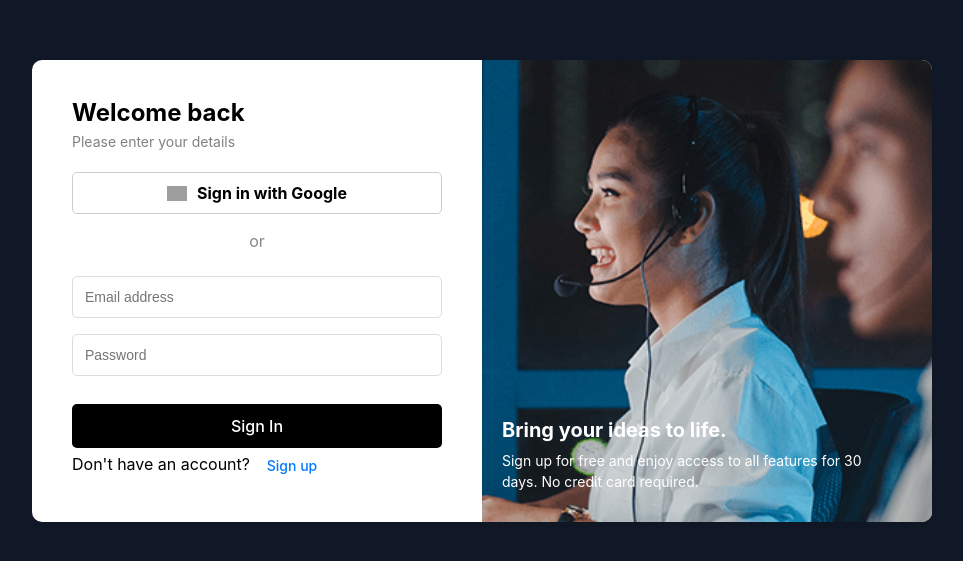
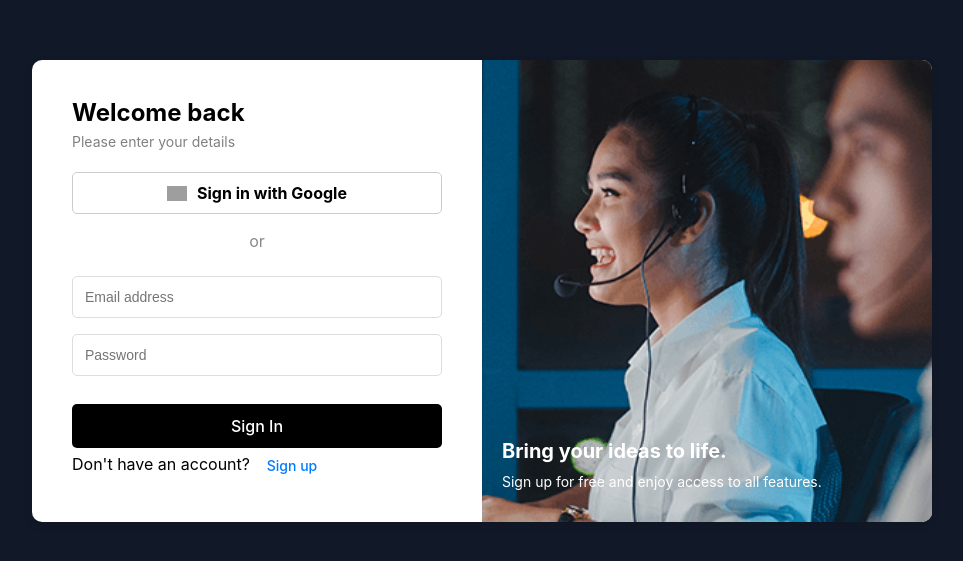
Before and after one commit to GautamC09/V-Serve, a React (Vite) app in the folder app/vserve/: page / in a window 1280 px wide. Shown: the part 109-670 px from the top of the page, without its empty margins (158-1121 px from the left). Built offline with nearby package versions, Linux system fonts and the light colour scheme; grey boxes are pictures that could not be loaded.

Commit message:
credits
remove unwanted shit

```diff
--- a/app/vserve/src/pages/login.jsx
+++ b/app/vserve/src/pages/login.jsx
@@ -100,7 +100,7 @@ const Login = () => {
       <img src="/customer-service-representative-csr.png" alt="Welcome" className="banner-image" />
         <div className="overlay-text">
           <h2>{isSignUp ? "Join us today!" : "Bring your ideas to life."}</h2>
-          <p>Sign up for free and enjoy access to all features for 30 days. No credit card required.</p>
+          <p>Sign up for free and enjoy access to all features. </p>
         </div>
       </div>
     </div>
```
